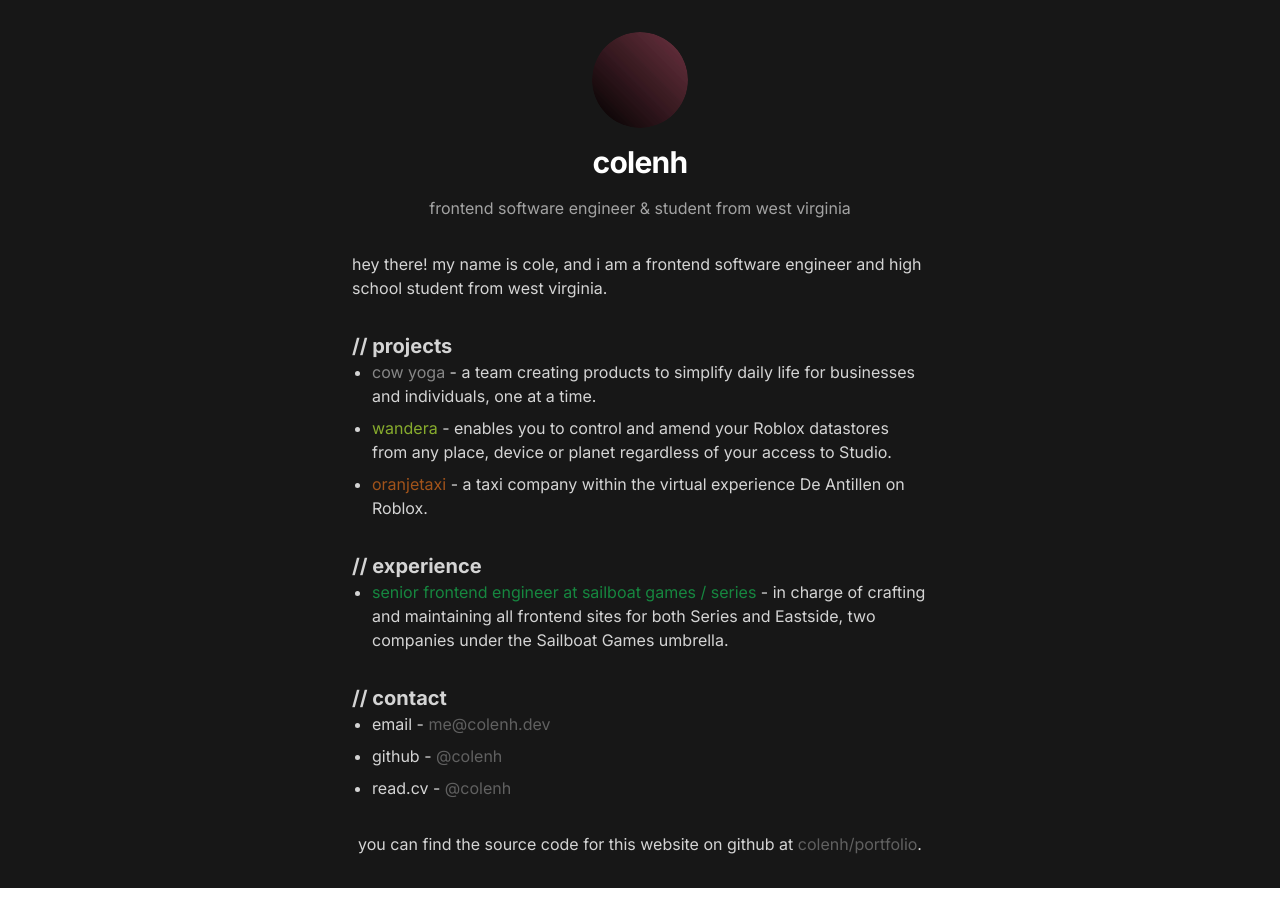
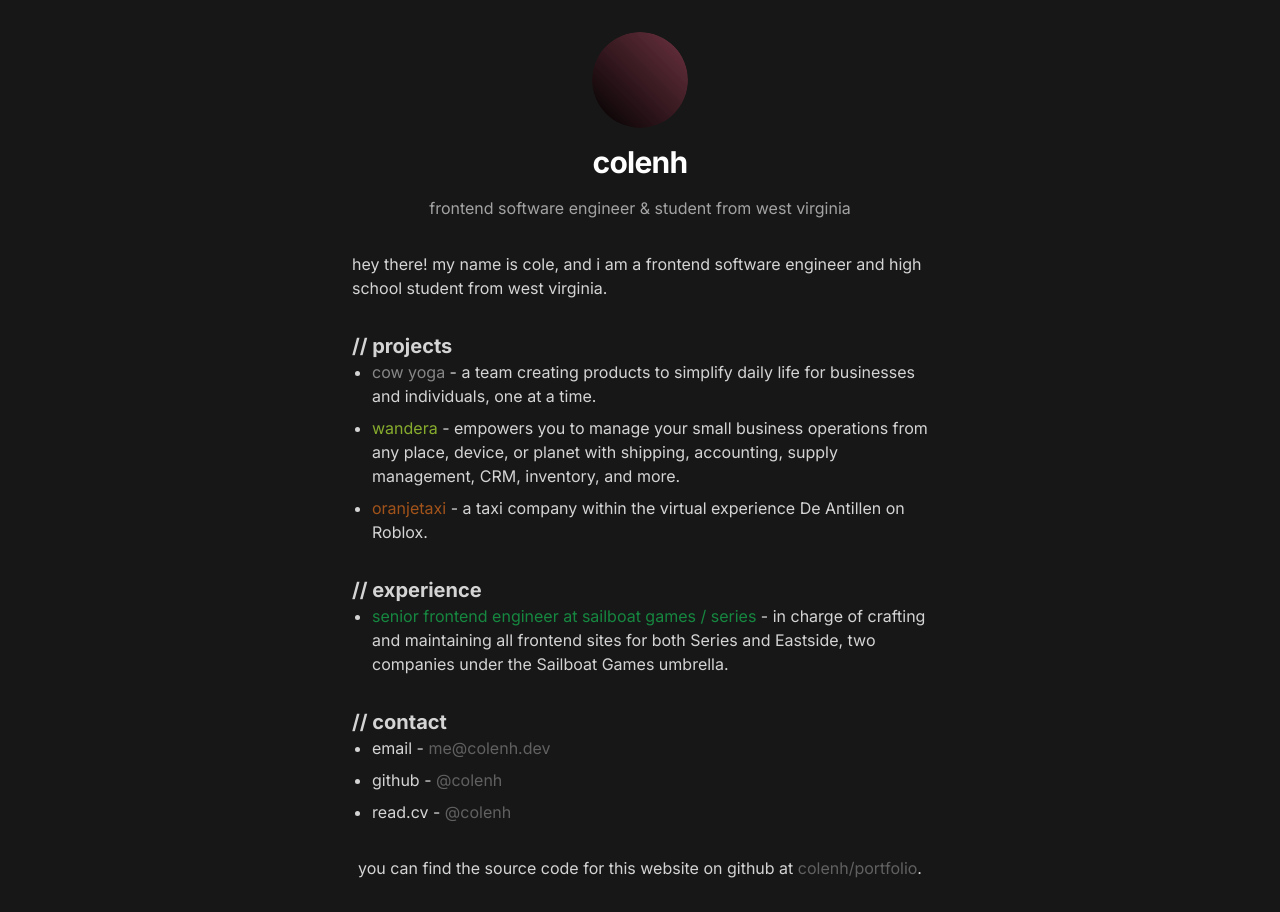
Before and after one commit to colenh/portfolio, a Next.js app: page / in a window 1280 px wide. Before the commit the page ends 888 px from the top, so only its background shows below. Built offline with nearby package versions, Linux system fonts and the light colour scheme.

Commit message:
new wandera

```diff
--- a/package.json
+++ b/package.json
@@ -23,5 +23,10 @@
 		"postcss": "^8.4.38",
 		"tailwindcss": "^3.4.4",
 		"typescript": "^5.5.2"
+	},
+	"pnpm": {
+		"onlyBuiltDependencies": [
+			"@biomejs/biome"
+		]
 	}
 }
--- a/src/app/page.tsx
+++ b/src/app/page.tsx
@@ -24,7 +24,7 @@ export default function Home() {
 							<Link className="text-[#a4d233] hover:text-opacity-70 opacity-80 transition-colors" href="https://wandera.app">
 								wandera
 							</Link>{" "}
-							- enables you to control and amend your Roblox datastores from any place, device or planet regardless of your access to Studio.
+							- empowers you to manage your small business operations from any place, device, or planet with shipping, accounting, supply management, CRM, inventory, and more.
 						</li>
 						<li>
 							<Link className="text-[#c4621b] hover:text-opacity-70 opacity-80 transition-colors" href="https://oranjetaxi.xyz">
```
Also changed, not shown: 1 other file (tests, documents, lock files or other folders).
